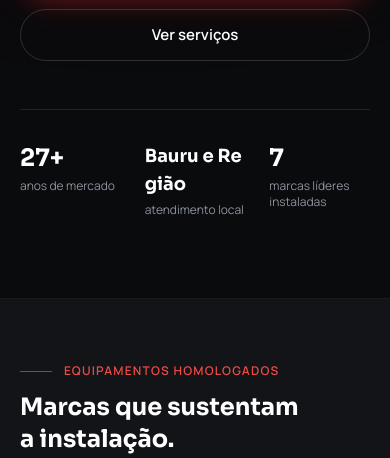
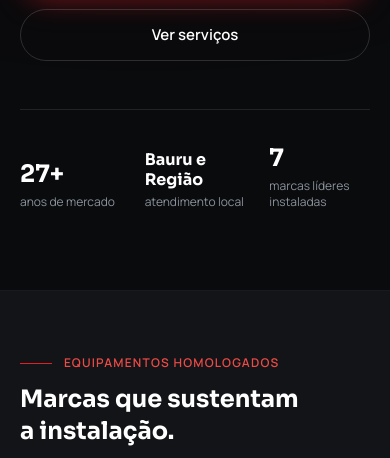
Before and after one commit to lucascardosoinocencio/charlie-telecom, a website: page index.html in a window 390 px wide. Shown: the part 642-1100 px from the top of the page. Drawn offline with nearby package versions, Linux system fonts and the light colour scheme; no server answers.

Commit message:
Fix misaligned Bauru e Região stat in hero
The per-letter reveal animation split every character into its own
span, which let the browser wrap the line between individual letters
instead of at word boundaries, breaking "Região" mid-word on narrow
screens. Group letters per word so wrapping only happens between
words, size the text so it fits on one line from tablet width up, and
bottom-align all three hero stats so their captions line up regardless
of how many lines the value takes.

```diff
--- a/assets/js/main.js
+++ b/assets/js/main.js
@@ -275,13 +275,29 @@
       }
 
       el.textContent = "";
-      const letterSpans = [...text].map((char) => {
-        const span = document.createElement("span");
-        span.textContent = char === " " ? " " : char;
-        span.style.display = "inline-block";
-        span.style.opacity = "0";
-        el.appendChild(span);
-        return span;
+      const letterSpans = [];
+      text.split(" ").forEach((word, wordIndex) => {
+        if (wordIndex > 0) {
+          const space = document.createElement("span");
+          space.textContent = " ";
+          space.style.display = "inline-block";
+          space.style.opacity = "0";
+          el.appendChild(space);
+          letterSpans.push(space);
+        }
+
+        const wordWrapper = document.createElement("span");
+        wordWrapper.style.display = "inline-block";
+        el.appendChild(wordWrapper);
+
+        [...word].forEach((char) => {
+          const span = document.createElement("span");
+          span.textContent = char;
+          span.style.display = "inline-block";
+          span.style.opacity = "0";
+          wordWrapper.appendChild(span);
+          letterSpans.push(span);
+        });
       });
 
       window.anime({
--- a/index.html
+++ b/index.html
@@ -104,17 +104,17 @@
         </div>
 
         <dl class="mt-12 grid grid-cols-3 gap-6 border-t border-white/10 pt-8" data-hero-item>
-          <div>
+          <div class="flex min-h-13 flex-col justify-end sm:min-h-10">
             <dt class="sr-only">Anos de mercado</dt>
             <dd class="font-display text-2xl font-bold text-white sm:text-3xl" data-counter data-target="27" data-suffix="+">0</dd>
             <p class="mt-1 text-xs text-mist-400 sm:text-sm">anos de mercado</p>
           </div>
-          <div>
+          <div class="flex min-h-13 flex-col justify-end sm:min-h-10">
             <dt class="sr-only">Área de atendimento</dt>
-            <dd class="font-display text-lg font-bold text-white sm:text-xl" data-text-counter data-text="Bauru e Região">Bauru e Região</dd>
+            <dd class="break-normal font-display text-base font-bold leading-tight text-white sm:text-2xl" data-text-counter data-text="Bauru e Região">Bauru e Região</dd>
             <p class="mt-1 text-xs text-mist-400 sm:text-sm">atendimento local</p>
           </div>
-          <div>
+          <div class="flex min-h-13 flex-col justify-end sm:min-h-10">
             <dt class="sr-only">Marcas parceiras</dt>
             <dd class="font-display text-2xl font-bold text-white sm:text-3xl" data-counter data-target="7" data-suffix="">0</dd>
             <p class="mt-1 text-xs text-mist-400 sm:text-sm">marcas líderes instaladas</p>
```
Also changed, not shown: assets/css/styles.css.
